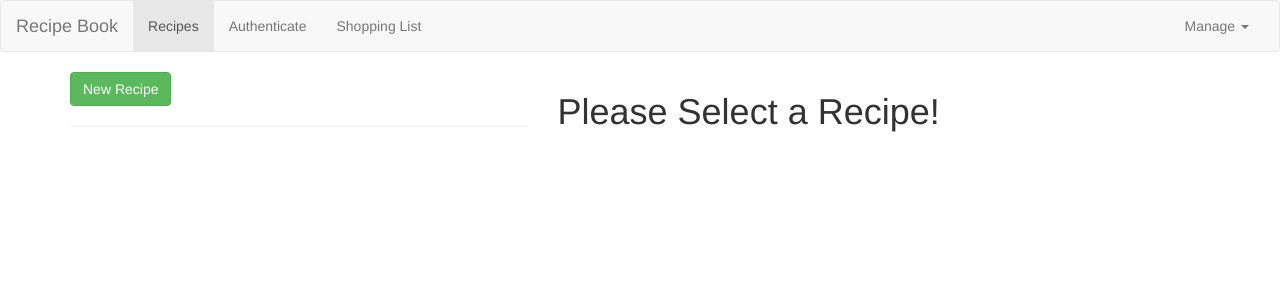
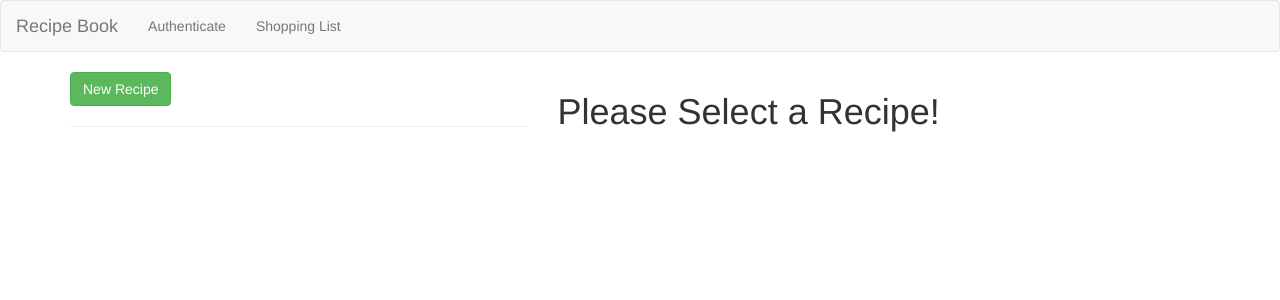
Before and after one commit to Vigneshram0607/shopping-and-recipe, an Angular app: page /recipes in a window 1280 px wide. Shown: the top 300 px of the page. Built offline with nearby package versions, Linux system fonts and the light colour scheme.

Commit message:
Reflect the auth state in UI

```diff
--- a/src/app/header/header.component.html
+++ b/src/app/header/header.component.html
@@ -6,12 +6,15 @@
 
     <div class="collapse navbar-collapse">
       <ul class="nav navbar-nav">
-        <li routerLinkActive="active"><a  routerLink="/recipes">Recipes</a></li>
-        <li routerLinkActive="active"><a routerLink="/auth">Authenticate</a></li>
+        <li routerLinkActive="active" *ngIf="isAuthenticated"><a  routerLink="/recipes">Recipes</a></li>
+        <li routerLinkActive="active" *ngIf="!isAuthenticated"><a routerLink="/auth">Authenticate</a></li>
         <li routerLinkActive="active"><a routerLink="/shopping-list">Shopping List</a></li>
       </ul>
       <ul class="nav navbar-nav navbar-right">
-        <li class="dropdown" appDropdown>
+        <li *ngIf="isAuthenticated">
+          <a style="cursor:pointer;" >Logout</a>
+        </li>
+        <li class="dropdown" appDropdown *ngIf="isAuthenticated">
           <a style="cursor:pointer;"  class="dropdown-toggle" role="button">Manage <span class="caret"></span></a>
           <ul class="dropdown-menu">
             <li><a style="cursor:pointer;" (click)="onSaveData()">Save Data</a></li>
--- a/src/app/header/header.component.ts
+++ b/src/app/header/header.component.ts
@@ -1,14 +1,25 @@
-import { Component, EventEmitter, Output } from "@angular/core";
+import { Component, EventEmitter, OnDestroy, OnInit, Output } from "@angular/core";
 import { DataStorageService } from "../shared/data-storage.service";
+import { AuthService } from "../auth/auth.service";
+import { Subscription } from "rxjs";
 
 @Component({
     selector: 'app-header',
     templateUrl:'./header.component.html',
     styleUrl:'./header.component.css'
 })
-export class HeaderComponent{
-    constructor(private dataStorageService: DataStorageService){}
+export class HeaderComponent implements OnInit, OnDestroy{
+    private userSub: Subscription;
+    isAuthenticated: boolean = false;
 
+    constructor(private dataStorageService: DataStorageService, private authService: AuthService){}
+
+    ngOnInit(): void {
+        this.userSub = this.authService.user.subscribe(user =>{
+            this.isAuthenticated = !!user;
+
+        });
+    }
     onSaveData(){
         console.log('Saving Data ...')
         this.dataStorageService.storeRecipes();
@@ -17,4 +28,8 @@ export class HeaderComponent{
     onFetchData(){
         this.dataStorageService.fetchRecipes().subscribe();
     }
+    ngOnDestroy(): void {
+        this.userSub.unsubscribe();
+    }
+
 }
```
